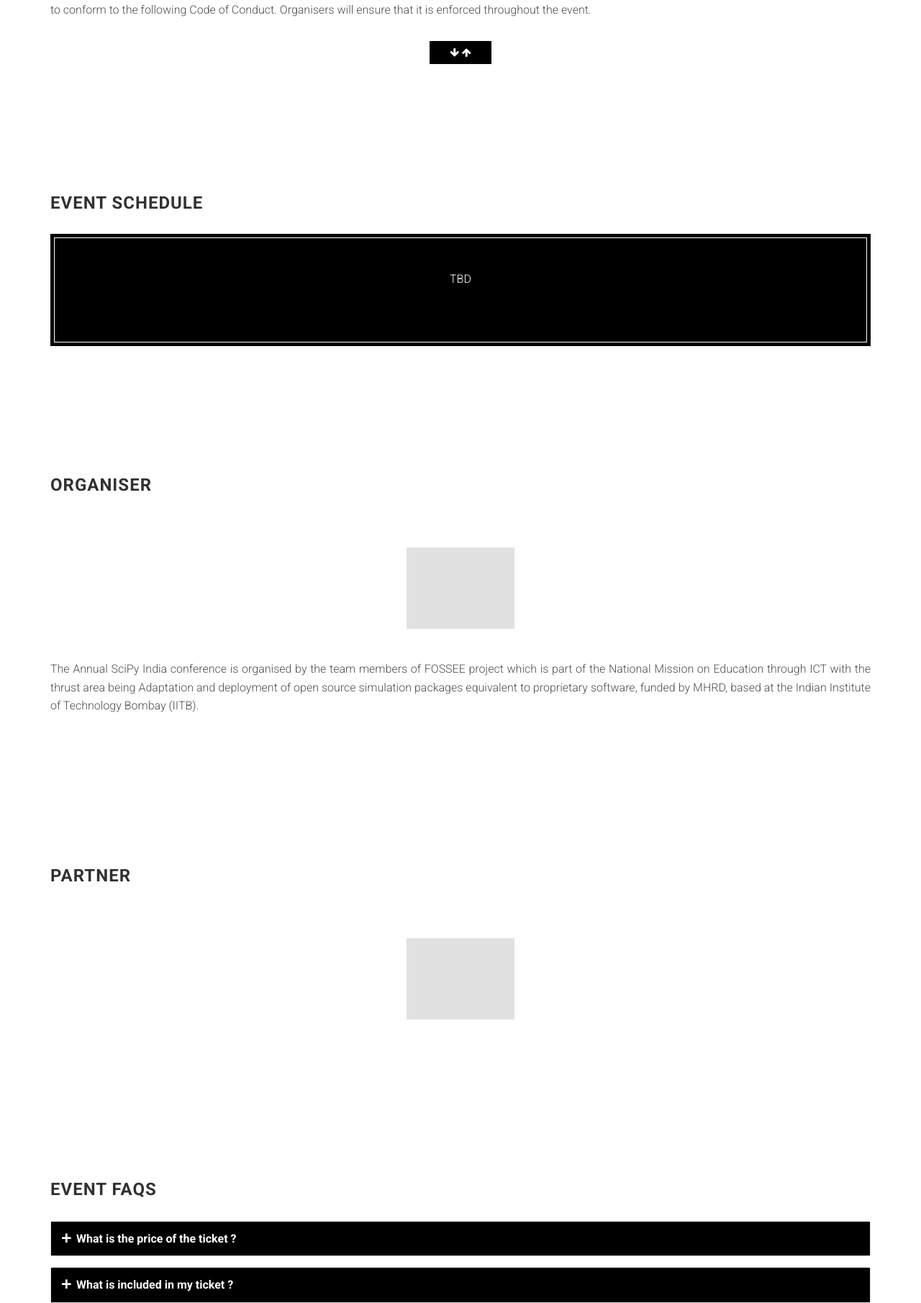
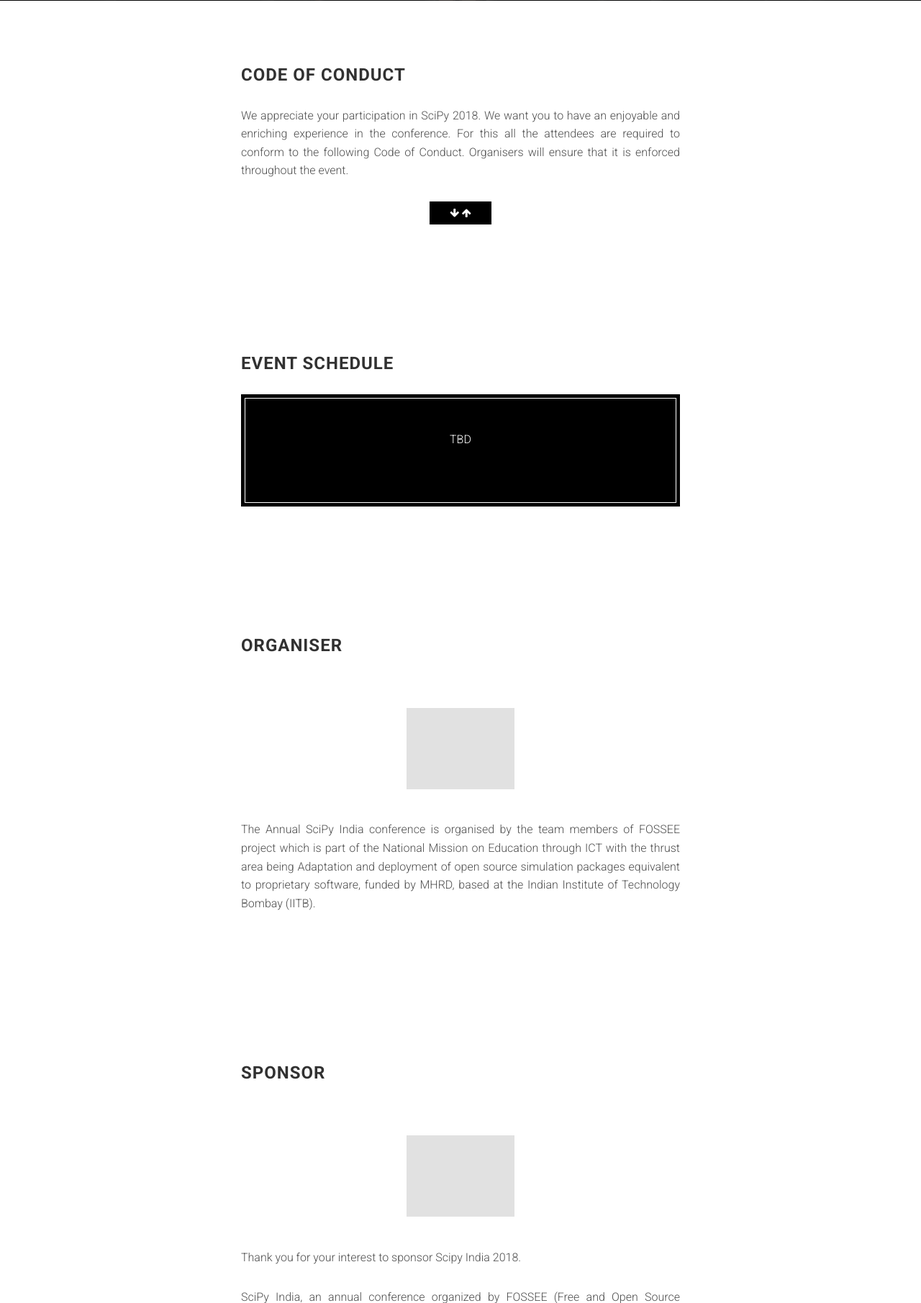
Before and after one commit to FOSSEE/SciPy2018, a Django app: template static/website/templates/index.html in a window 1280 px wide. Shown: the part 2990-4801 px from the top of the page at 72% size. Run offline with Django 3.2, Linux system fonts and the light colour scheme; the template is opened without the code that fills it, so the values that code supplies are empty; some libraries are stand-ins or nearby versions; grey boxes are pictures that could not be loaded.

Commit message:
added new content and css

```diff
--- a/static/website/bootstrap-css/assets/css/main.css
+++ b/static/website/bootstrap-css/assets/css/main.css
@@ -453,10 +453,10 @@ ul li {
 /*
  * 6.7 Section: Schedule
  */
-.partner .organiser {
+.sponsor .organiser {
   background-color: #f8f8f8;
 }
-.partner .partner-box {
+.sponsor .sponsor-box {
   display: block;
   opacity: 0.3;
   height: 150px;
@@ -465,10 +465,10 @@ ul li {
   -webkit-transition: 0.5s all linear;
           transition: 0.5s all linear;
 }
-.partner .partner-box:hover {
+.sponsor .sponsor-box:hover {
   opacity: 1;
 }
-.partner .partner-box-1 {
+.sponsor .sponsor-box-1 {
   background: url(../images/partner/mhrd.png) no-repeat center center/contain;
 }
 .organiser .organiser-box {
@@ -487,25 +487,25 @@ ul li {
   background: url(../images/partner/fossee.png) no-repeat center center/contain;
 }
 /*
-.partner .partner-box-2 {
+.sponsor .sponsor-box-2 {
   background: url(../images/partner/partner-2.png) no-repeat center center/contain;
 }
-.partner .partner-box-3 {
+.sponsor .sponsor-box-3 {
   background: url(../images/partner/partner-3.png) no-repeat center center/contain;
 }
-.partner .partner-box-4 {
+.sponsor .sponsor-box-4 {
   background: url(../images/partner/partner-4.png) no-repeat center center/contain;
 }
-.partner .partner-box-5 {
+.sponsor .sponsor-box-5 {
   background: url(../images/partner/partner-5.png) no-repeat center center/contain;
 }
-.partner .partner-box-6 {
+.sponsor .sponsor-box-6 {
   background: url(../images/partner/partner-6.png) no-repeat center center/contain;
 }
-.partner .partner-box-7 {
+.sponsor .sponsor-box-7 {
   background: url(../images/partner/partner-7.png) no-repeat center center/contain;
 }
-.partner .partner-box-8 {
+.sponsor .sponsor-box-8 {
   background: url(../images/partner/partner-8.png) no-repeat center center/contain;
 }
 */
--- a/static/website/templates/index.html
+++ b/static/website/templates/index.html
@@ -5,16 +5,35 @@
     <meta charset="utf-8">
     <meta http-equiv="X-UA-Compatible" content="IE=edge">
     <meta name="viewport" content="width=device-width, initial-scale=1">
+    <meta name="title" content="SciPy India - International conference on Python for education and computing">
+    <meta name="description" content="SciPy India is a conference providing opportunities to spread the use of the Python programming language in the Scientific Computing community in India. It provides a unique opportunity to interact with the Who's who of the Python for Scientific Computing fraternity and learn, understand, participate, and contribute to Scientific Computing using Python. One of the goals of the conference is to combine education, engineering, and science with computing through the medium of Python.">
+    <meta name="keywords" content="SciPy, SciPyIndia 2018, Python,SciPy India 2018,SciPy India conference,Scientific Computing">
 
     <title>SciPy India 2018</title>
+    <script src="http://ajax.googleapis.com/ajax/libs/jquery/1.5.2/jquery.min.js"></script>
+    <script src="http://cdnjs.cloudflare.com/ajax/libs/modernizr/2.8.2/modernizr.js"></script>
 
     <!-- css -->
     <link rel="stylesheet" href="https://cdnjs.cloudflare.com/ajax/libs/font-awesome/4.7.0/css/font-awesome.min.css">
     <link rel="stylesheet" href="{% static 'website/bootstrap-css/bower_components/bootstrap/dist/css/bootstrap.min.css' %}">
     <link rel="stylesheet" href="{% static 'website/bootstrap-css/bower_components/ionicons/css/ionicons.min.css' %}">
     <link rel="stylesheet" href="{% static 'website/bootstrap-css/assets/css/main.css' %}">
+    <link rel="stylesheet" href="{% static 'website/bootstrap-css/assets/css/custom.css' %}">
+
+<script type="text/javascript">
+// Wait for window load
+jQuery(document).ready(function($){
+    $(window).load(function() {
+        // Animate loader off screen
+        $(".se-pre-con").fadeOut("slow");
+    });
+
+    });
+
+</script>
 </head>
 <body data-spy="scroll" data-target="#site-nav">
+<div class="se-pre-con"></div>
     <nav id="site-nav" class="navbar navbar-fixed-top navbar-custom">
         <div class="container">
             <div class="navbar-header">
@@ -46,7 +65,7 @@
                     <li class="active"><a data-scroll href="#about">About</a></li>
                     <li><a data-scroll href="#speakers">Speakers</a></li>
                     <li><a data-scroll href="#schedule">Schedule</a></li>
-                    <li><a data-scroll href="#partner">Partner</a></li>
+                    <li><a data-scroll href="#sponsor">Sponsor</a></li>
                     <!-- <li><a data-scroll href="#">Sponsorship</a></li> -->
                     <li><a data-scroll href="#faq">FAQ</a></li>
                     <li><a data-scroll href="#photos">Photos</a></li>
@@ -319,16 +338,27 @@
     </section>
 
 
-    <section id="partner" class="section partner">
+    <section id="sponsor" class="section sponsor">
         <div class="container">
             <div class="row">
                 <div class="col-md-12">
-                    <h3 class="section-title">Partner</h3>
+                    <h3 class="section-title">Sponsor</h3>
                 </div>
             </div>
             <div class="row">
                 <div class="col-sm-12">
-                    <a href="http://mhrd.gov.in" class="partner-box partner-box-1" target="_blank"></a>
+                    <a href="http://mhrd.gov.in" class="sponsor-box sponsor-box-1" target="_blank"></a>
+                </div>
+            </div>
+             <div class="row">
+                <div class="col-sm-12">
+                    <p class="text-justify">
+                        Thank you for your interest to sponsor Scipy India 2018.</p>
+<p class="text-justify">
+    SciPy India, an annual conference organized by FOSSEE (Free and Open Source Software for Education) based at IIT Bombay, provides the opportunity to unfurl the use of the Python programming language in the Scientific Computing community in India. SciPy India being organized since 2009, attracts more than 250 students and faculty every year. This conference provides the participants with a unique opportunity to interact and connect with the Python community.
+</p><p class="text-justify">
+    Here’s a call to the interested organizations to sponsor this conference and get associated with the event. Through this sponsorship, you could engage with top professionals and enhance your organization’s brand visibility amongst Python users.
+                    </p>
                 </div>
             </div>
     </section>
@@ -589,5 +619,6 @@
     <script src="{% static 'website/bootstrap-css/bower_components/bootstrap/dist/js/bootstrap.min.js' %}"></script>
     <script src="{% static 'website/bootstrap-css/bower_components/smooth-scroll/dist/js/smooth-scroll.min.js' %}"></script>
     <script src="{% static 'website/bootstrap-css/assets/js/main.js' %}"></script>
+
 </body>
 </html>
```
Also changed, not shown: static/website/bootstrap-css/custom.css (+14 -0 lines).
